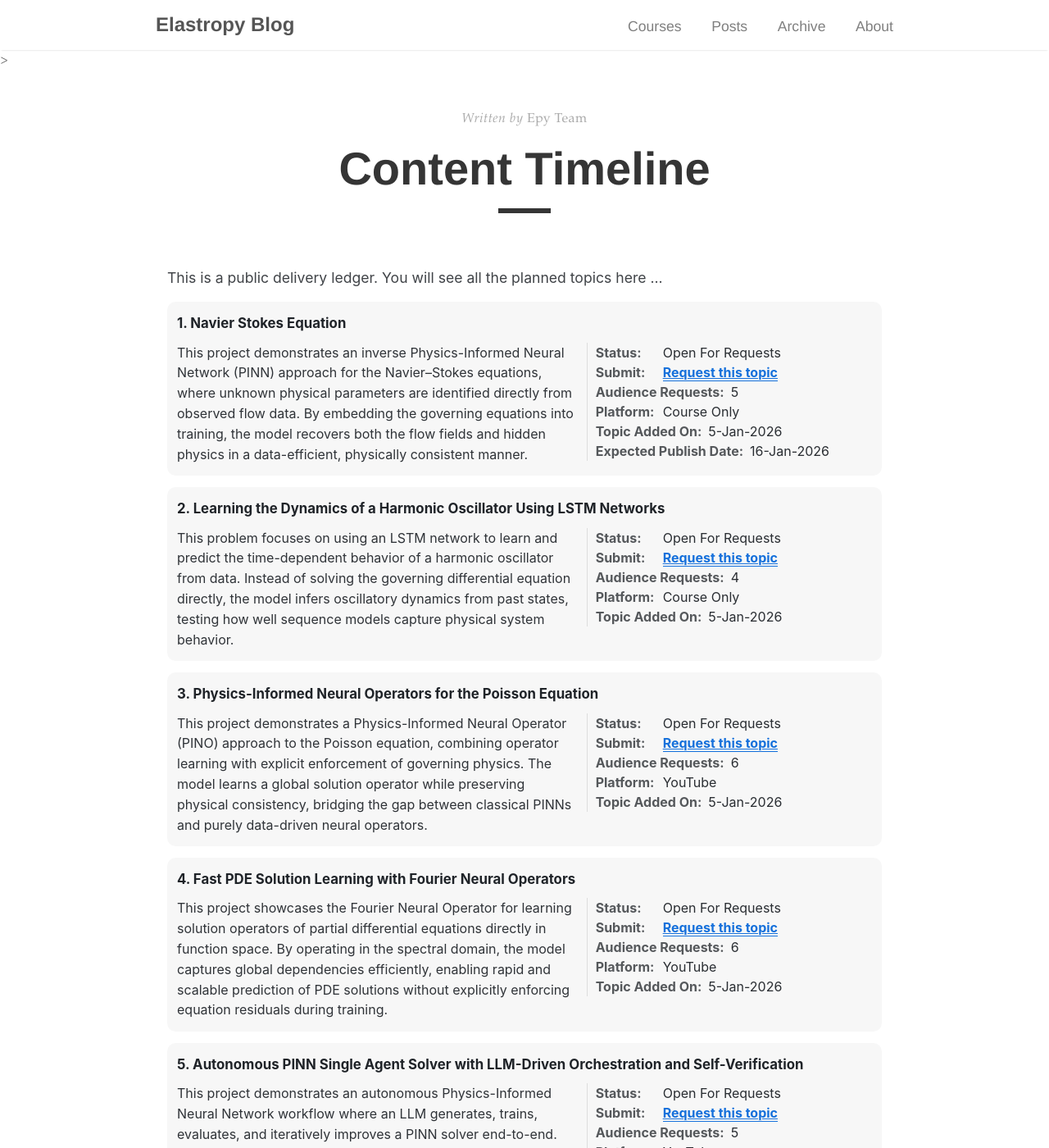
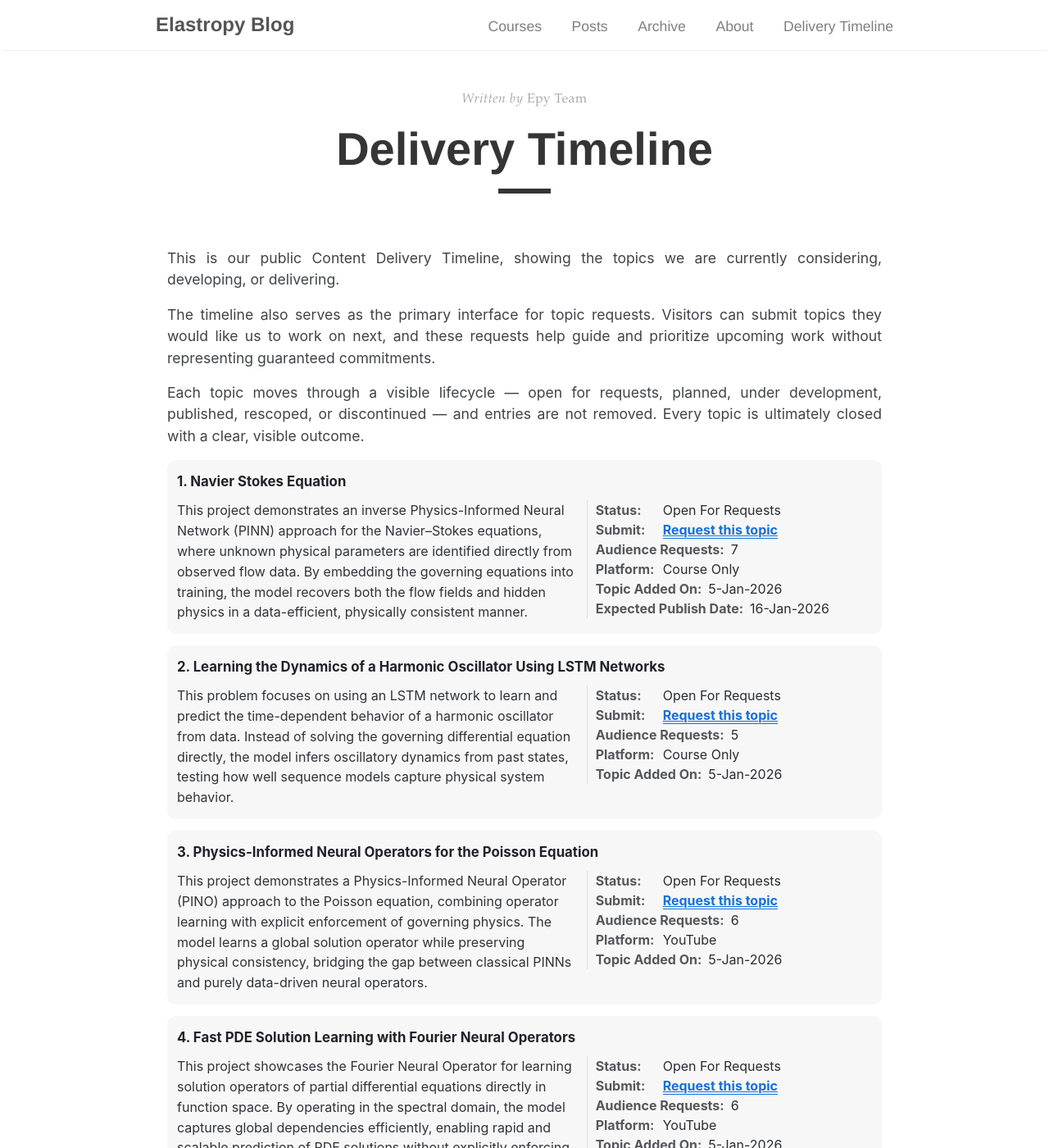
Before and after one commit to tbkopen/epyblog, a Jekyll site: the page built from _pages/content-timeline.md, in a window 1280 px wide and 1400 px high. Shown: the whole window at 82% size. Built offline with Jekyll 4.4.1, drawn with Linux system fonts in a browser that asks for light colours; nearby versions of some CDN libraries.

Commit message:
added new delivery-timeline page

```diff
--- a/_data/topics.csv
+++ b/_data/topics.csv
@@ -1,6 +1,6 @@
 S. No,Title,Description,Platform,Added Date,Request Count,Status,Publish Date,Link,Note
-1,Navier Stokes Equation,"This project demonstrates an inverse Physics-Informed Neural Network (PINN) approach for the Navier–Stokes equations, where unknown physical parameters are identified directly from observed flow data. By embedding the governing equations into training, the model recovers both the flow fields and hidden physics in a data-efficient, physically consistent manner.",Course Only,5-Jan-2026,5,Open For Requests,16-Jan-2026,,
-2,Learning the Dynamics of a Harmonic Oscillator Using LSTM Networks,"This problem focuses on using an LSTM network to learn and predict the time-dependent behavior of a harmonic oscillator from data. Instead of solving the governing differential equation directly, the model infers oscillatory dynamics from past states, testing how well sequence models capture physical system behavior.",Course Only,5-Jan-2026,4,Open For Requests,,,
+1,Navier Stokes Equation,"This project demonstrates an inverse Physics-Informed Neural Network (PINN) approach for the Navier–Stokes equations, where unknown physical parameters are identified directly from observed flow data. By embedding the governing equations into training, the model recovers both the flow fields and hidden physics in a data-efficient, physically consistent manner.",Course Only,5-Jan-2026,7,Open For Requests,16-Jan-2026,,
+2,Learning the Dynamics of a Harmonic Oscillator Using LSTM Networks,"This problem focuses on using an LSTM network to learn and predict the time-dependent behavior of a harmonic oscillator from data. Instead of solving the governing differential equation directly, the model infers oscillatory dynamics from past states, testing how well sequence models capture physical system behavior.",Course Only,5-Jan-2026,5,Open For Requests,,,
 3,Physics-Informed Neural Operators for the Poisson Equation,"This project demonstrates a Physics-Informed Neural Operator (PINO) approach to the Poisson equation, combining operator learning with explicit enforcement of governing physics. The model learns a global solution operator while preserving physical consistency, bridging the gap between classical PINNs and purely data-driven neural operators.",YouTube,5-Jan-2026,6,Open For Requests,,,
 4,Fast PDE Solution Learning with Fourier Neural Operators,"This project showcases the Fourier Neural Operator for learning solution operators of partial differential equations directly in function space. By operating in the spectral domain, the model captures global dependencies efficiently, enabling rapid and scalable prediction of PDE solutions without explicitly enforcing equation residuals during training.",YouTube,5-Jan-2026,6,Open For Requests,,,
 5,Autonomous PINN Single Agent Solver with LLM-Driven Orchestration and Self-Verification,"This project demonstrates an autonomous Physics-Informed Neural Network workflow where an LLM generates, trains, evaluates, and iteratively improves a PINN solver end-to-end. The system enforces PDE physics, validates numerical accuracy through tests, and self-corrects until convergence—showcasing agentic AI applied to scientific computing, not just code generation.",YouTube,5-Jan-2026,5,Open For Requests,,,
--- a/_includes/navigation.html
+++ b/_includes/navigation.html
@@ -8,8 +8,7 @@
                               <li><a href="{{ site.baseurl }}/">Posts</a></li>
                               <li><a href="{{ '/tags' | prepend: site.baseurl }}">Archive</a></li>
                               <li><a href="{{ '/about' | prepend: site.baseurl }}">About</a></li>
-                                                    <!--<li><a href="{{ '/timeline' | prepend: site.baseurl }}">Course Timeline</a></li>-->
+                              <li><a href="{{ '/delivery-timeline' | prepend: site.baseurl }}">Delivery Timeline</a></li>
                         </ul>
       </div>
 </nav>
-                                                          >
--- a/_pages/content-timeline.md
+++ b/_pages/content-timeline.md
@@ -1,8 +1,8 @@
 ---
 layout: post
-title: "Content Timeline"
+title: "Delivery Timeline"
 author: "Epy Team"
-permalink: /timeline/
+permalink: /delivery-timeline/
 ---
 
 
@@ -125,12 +125,19 @@ permalink: /timeline/
 }
 </style>
 
+
 <div class="timeline-page">
   <p class="timeline-subtitle">
-    This is a public delivery ledger. You will see all the planned topics here ...
+    This is our public Content Delivery Timeline, showing the topics we are currently considering, developing, or delivering.
+  </p>
+  <p class="timeline-subtitle">
+    The timeline also serves as the primary interface for topic requests. Visitors can submit topics they would like us to work on next, and these requests help guide and prioritize upcoming work without representing guaranteed commitments.
+  </p>
+  <p class="timeline-subtitle">
+    Each topic moves through a visible lifecycle — open for requests, planned, under development, published, rescoped, or discontinued — and entries are not removed. Every topic is ultimately closed with a clear, visible outcome.
   </p>
 
-  {% assign request_form_url = "PASTE_YOUR_GOOGLE_FORM_LINK_HERE" %}
+  {% assign request_form_url = "https://forms.gle/BiKfnbV2xTdhKmcr6" %}
   {% assign topics = site.data.topics %}
 
   <div class="timeline-list">
```
Lines whose indentation alone changed are shown as unchanged.
